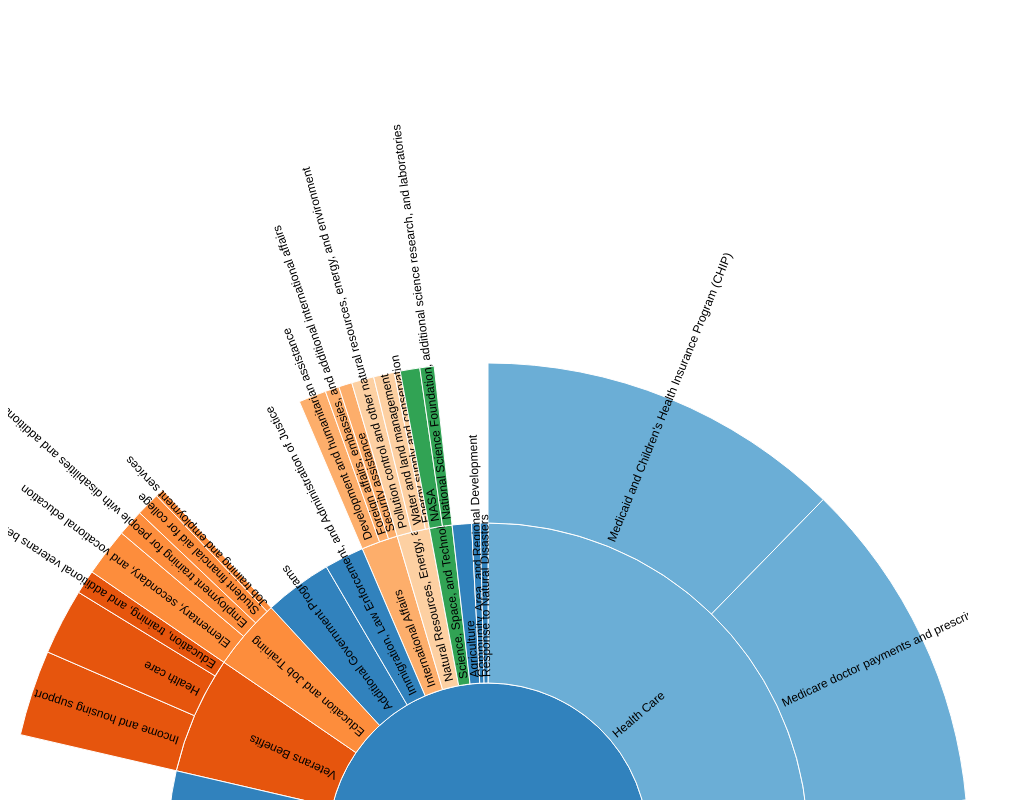
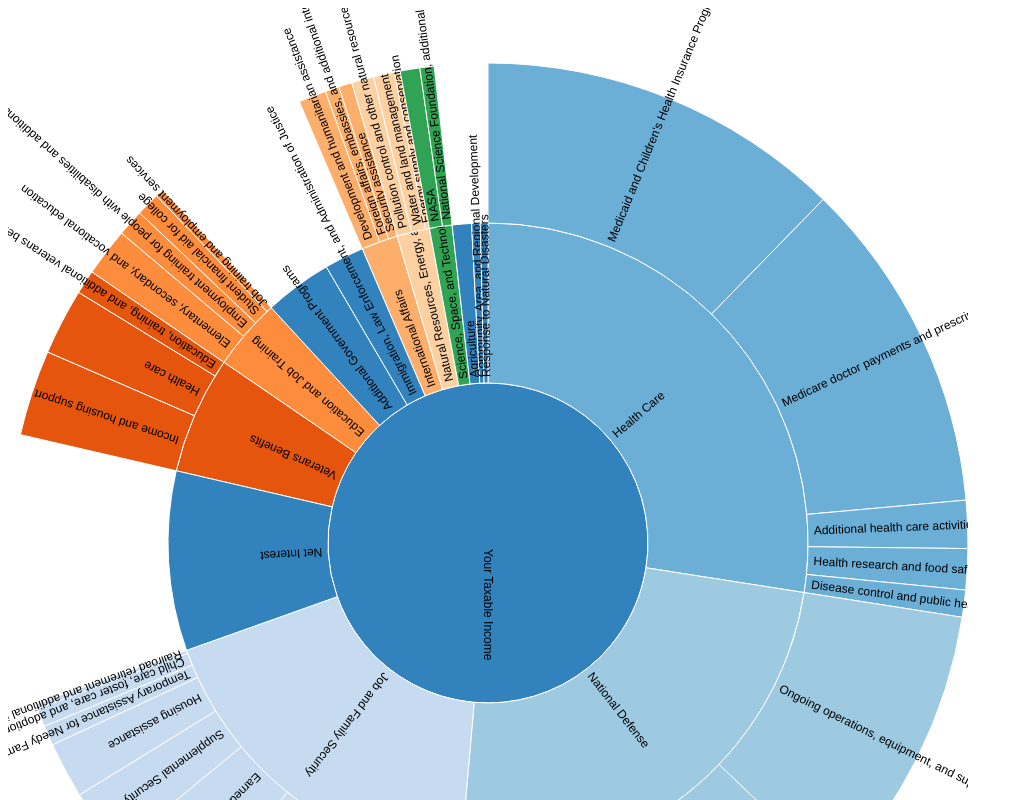
Before and after one commit to sghoseWI/Interactive-Budget-Analytics, a plain HTML site: page index.html in a window 1280 px wide. Shown: the top 800 px of the page, without its empty margins (0-1023 px from the left). Drawn offline with nearby package versions, Linux system fonts and the light colour scheme.

Commit message:
Update index.html

```diff
--- a/index.html
+++ b/index.html
@@ -18,7 +18,7 @@ text {
 <script>
 
 var width = 960,
-    height = 1650,
+    height = 1050,
     radius = Math.min(width, height) / 2;
 
 var x = d3.scale.linear()
```
